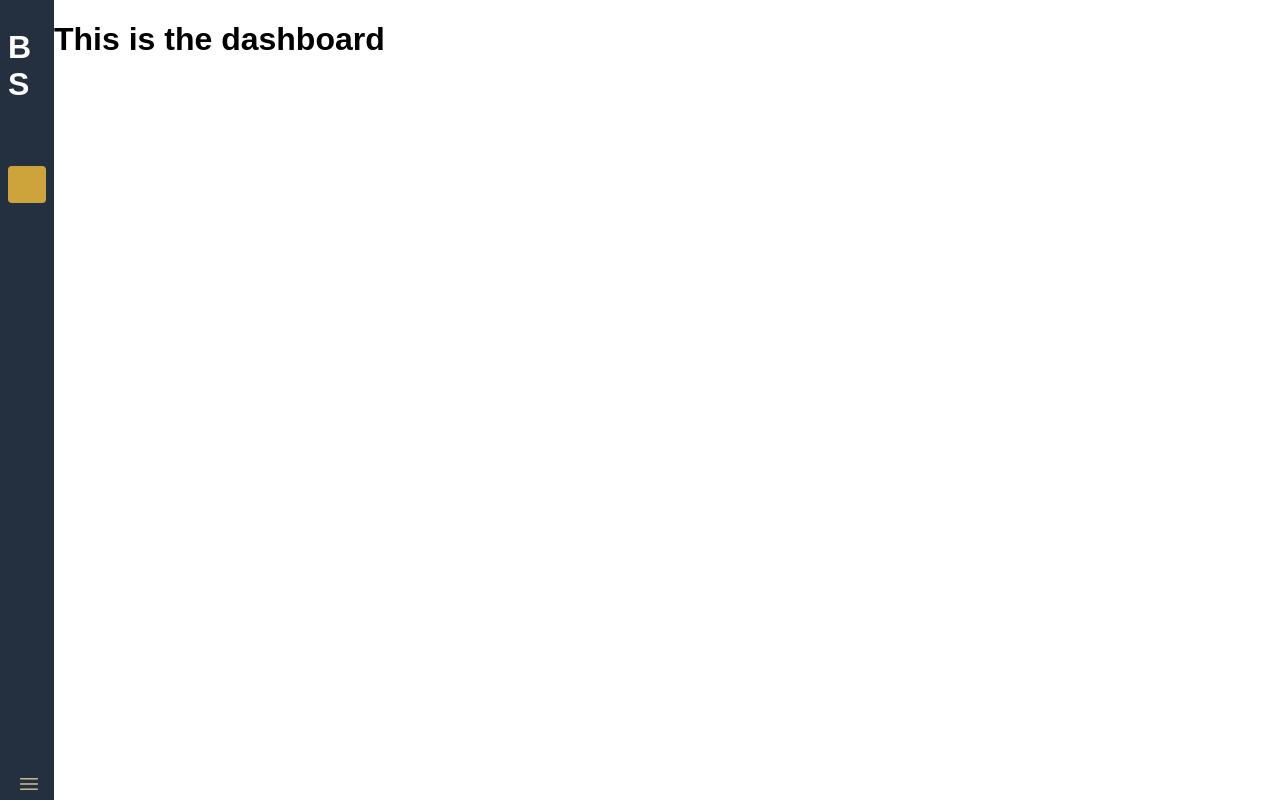
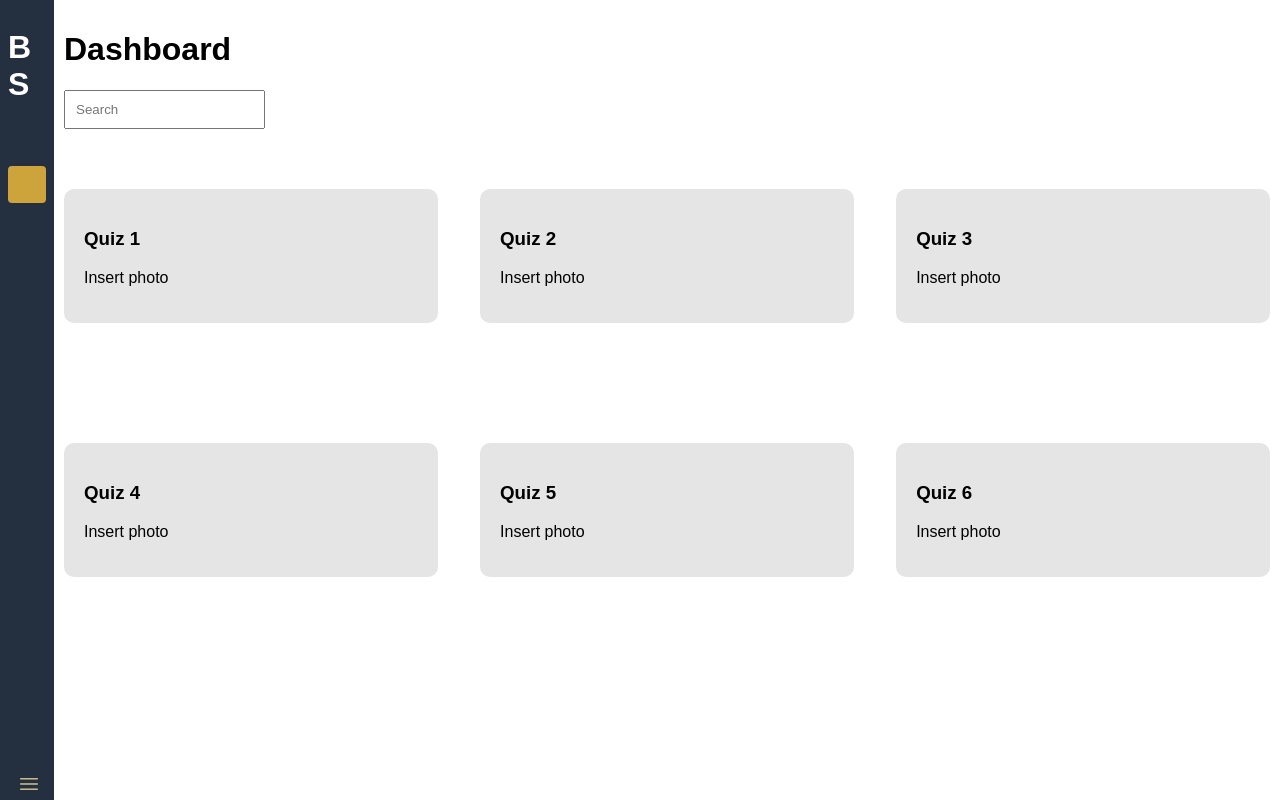
Before and after one commit to MadeleineJonassen/IDATT2105_Full_Stack_Application_Development, a Vue app in the folder FullstackProsjekt/src/frontend/: page /dashboard in a window 1280 px wide. Built offline with nearby package versions, Linux system fonts and the light colour scheme.

Commit message:
Added a basic layout to the DashboardView.vue

```diff
--- a/FullstackProsjekt/src/frontend/src/components/sidebar/Sidebar.vue
+++ b/FullstackProsjekt/src/frontend/src/components/sidebar/Sidebar.vue
@@ -30,8 +30,7 @@ export default {
 		<SidebarLink to="/login" icon="fas fa-image">Login</SidebarLink>
 
 		<span class="collapse-icon" :class="{'rotate-180': collapsed}" @click="toggleSideBar">
-			<button class="iconButton"> <img id="icon" src="../icons/menu-burger.png"/>
- </button>
+			<button class="iconButton"> <img id="icon" src="../icons/menu-burger.png"/> </button>
 		</span>
 	</div>
 </template>
--- a/FullstackProsjekt/src/frontend/src/views/DashboardView.vue
+++ b/FullstackProsjekt/src/frontend/src/views/DashboardView.vue
@@ -2,7 +2,67 @@
 </script>
 
 <template>
-	<body>
-		<h1> This is the dashboard</h1>
+	<body class="dashboard">
+		<h1>Dashboard</h1>
+		<input class="searchBox" placeholder="Search">
+
+		<div class="row">
+			<div class="course-col">
+				<h3>Quiz 1</h3>
+				<p>Insert photo </p>
+			</div>
+			<div class="course-col">
+				<h3>Quiz 2</h3>
+				<p>Insert photo </p>
+			</div>
+			<div class="course-col">
+				<h3>Quiz 3</h3>
+				<p>Insert photo</p>
+			</div>
+		</div>
+
+		<div class="row">
+			<div class="course-col">
+				<h3>Quiz 4</h3>
+				<p>Insert photo </p>
+			</div>
+			<div class="course-col">
+				<h3>Quiz 5</h3>
+				<p>Insert photo </p>
+			</div>
+			<div class="course-col">
+				<h3>Quiz 6</h3>
+				<p>Insert photo</p>
+			</div>
+		</div>
+
 	</body>
 </template>
+
+
+<style>
+.dashboard{
+	padding: 10px;
+}
+.searchBox{
+	padding: 10px;
+}
+
+.row{
+	margin-top: 5%;
+	display: flex;
+	justify-content: space-between;
+}
+.course-col{
+	flex-basis: 31%;
+	background: #E5E5E5;
+	border-radius: 10px;
+	margin-bottom: 5%;
+	padding: 20px;
+	box-sizing: border-box;
+	transition: 0.5s;
+}
+.course-col:hover{
+	box-shadow: 0 0 20px 0px rgba(0,0,0,0.3);
+}
+</style>
```
